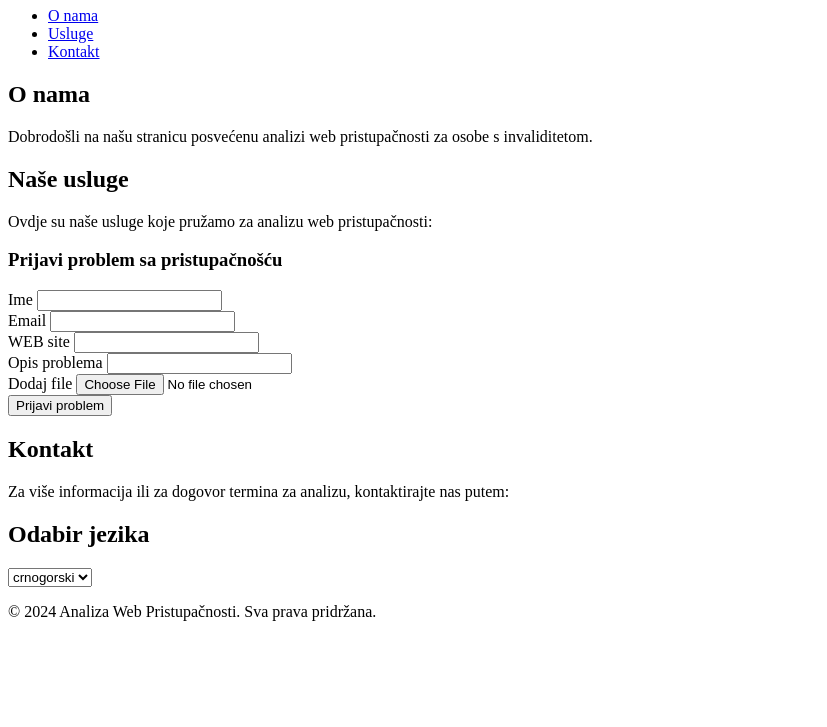
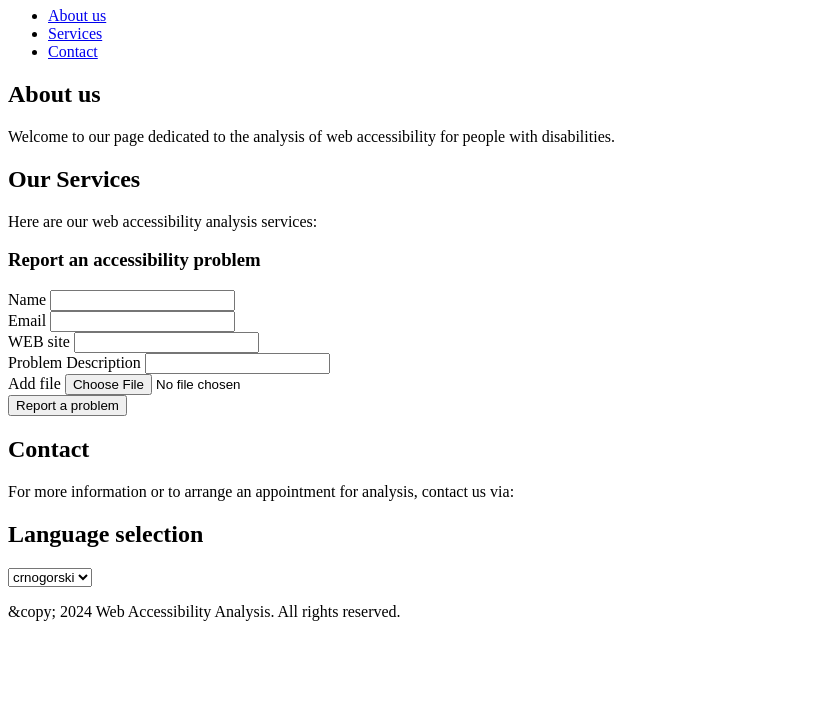
Before and after one commit to montanius/analiza_pristupacnosti, a plain HTML site: page index.html in a window 1280 px wide. Shown: the part 73-800 px from the top of the page, without its empty margins (0-827 px from the left). Drawn offline with Linux system fonts and the light colour scheme.

Commit message:
Urađen prevod  cijele stranice

```diff
--- a/en.json
+++ b/en.json
@@ -1,2 +1,24 @@
-{"glavniNaslov" : "Axessibility WEB site"
+{
+    "naslovDokumenta" : "Analysis of WEB accessibility",
+"glavniNaslov" : "Analysis of Web Accessibility for people with disabilities",
+"navigacijaStavkaJedan" : "About us",
+"navigacijaStavkaDva" : "Services",
+"navigacijaStavkaTri" : "Contact",
+"naslovJedan" : "About us",
+"naslovJedanPasusJedan" : "Welcome to our page dedicated to the analysis of web accessibility for people with disabilities.",
+"naslovDva" : "Our Services",
+"naslovDvaPasusJedan" : "Here are our web accessibility analysis services:",
+"naslovDvaJedan" : "Report an accessibility problem",
+"formaPrijavaInputIme" : "Name",
+"formaPrijavaInputImeGreska" : "You have entered illegal characters. Only uppercase and lowercase letters are allowed.",
+"formaPrijavaInputemail" : "E-mail",
+"formaPrijavaInputurl" : "WEB site",
+"formaPrijavaInputProblem" : "Problem Description",
+"formaPrijavaInputFile" : "Add file",
+"formaPrijavaInputSubmit" : "Report a problem",
+"uspjesnaPrijava" : "Form submitted successfully. Thanks for signing up.",
+"naslovTri" : "Contact",
+"naslovTriPasusJedan" : "For more information or to arrange an appointment for analysis, contact us via:",
+"naslovOdabirJezika" : "Language selection",
+"footerPasusJedan" : "&copy; 2024 Web Accessibility Analysis. All rights reserved."
 }
--- a/index.html
+++ b/index.html
@@ -3,7 +3,7 @@
 <head>
     <meta charset="UTF-8">
     <meta name="viewport" content="width=device-width, initial-scale=1.0">
-    <title> Analiza WEB pristupačnosti</title>
+    <title> Naslov dokumenta  </title>
     <style>
 .greska {
 color: red;
@@ -13,12 +13,12 @@ color: red;
     <!-- > LUKA: Moraćemo da prevedemo cijeli sajt. Luka će obezbijediti prevode, a Goran će implementirati logiku -->
     <header>
         <div class="container">
-            <h1 id="glavniNaslov" role="alert"> Analiza Web Pristupačnosti za osobe s invaliditetom </h1>
+            <h1 id="glavniNaslov" role="alert">glavniNaslov  </h1>
             <nav>
                 <ul>
-                    <li><a href="#about">O nama</a></li>
-                    <li><a href="#services">Usluge</a></li>
-                    <li><a href="#contact">Kontakt</a></li>
+                    <li><a href="#about"> <span id="navigacijaStavkaJedan"> O nama </span> </a></li>
+                    <li><a href="#services"> <span id="navigacijaStavkaDva"> Usluge </span> </a></li>
+                    <li><a href="#contact"> <span id="navigacijaStavkaTri"> Kontakt </span> </a></li>
                 </ul>
             </nav>
         </div>
@@ -27,50 +27,50 @@ color: red;
     <main>
         <section id="about">
             <div class="container">
-                <h2>O nama</h2>
-                <p>Dobrodošli na našu stranicu posvećenu analizi web pristupačnosti za osobe s invaliditetom.</p>
+                <h2 id="naslovJedan">O nama</h2>
+                <p id="naslovJedanPasusJedan">Dobrodošli na našu stranicu posvećenu analizi web pristupačnosti za osobe s invaliditetom.</p>
                 <!-- Ostatak sadržaja o "O nama" sekciji -->
             </div>
         </section>
 
         <section id="services">
             <div class="container">
-                <h2>Naše usluge</h2>
-                <p>Ovdje su naše usluge koje pružamo za analizu web pristupačnosti:</p>
+                <h2 id="naslovDva">Naše usluge</h2>
+                <p id="naslovDvaPasusJedan">Ovdje su naše usluge koje pružamo za analizu web pristupačnosti:</p>
                 <!-- Popis usluga -->
             </div>
 
-            <h3> Prijavi problem sa pristupačnošću </h3>
+            <h3 id="naslovDvaJedan"> Prijavi problem sa pristupačnošću </h3>
 <form id="formaPrijava">
-    <label for="ime"> Ime </label>
+    <label for="ime" id="formaPrijavaInputIme"> Ime </label>
     <input type="text" name="ime" id="ime" minlength="1" maxlength="100" pattern="^[a-zA-Z]+$" required><br>
-    <p class="greska" id="greskaIme" style="display: none;"> </p>
-    <label for="mail"> Email </label>
+    <p class="greska" id="formaPrijavaInputImeGreska" style="display: none;"> </p>
+    <label for="mail" id="email" > Email </label>
 <input type="email" name="mail" id="mail" required><br>
-<label for="url">  WEB site </label>
+<label for="url" id="formaPrijavaInputUrl" >  WEB site </label>
 <input type="url" name="url" id="url" required><br>
-<label for="problem"> Opis problema </label>
+<label for="problem" id="formaPrijavaInputProblem" > Opis problema </label>
 <input type="text" name="problem" id="problem" required><br>
-<label for="file"> Dodaj file </label>
+<label for="file" id="formaPrijavaInputFile" > Dodaj file </label>
 <input type="file" name="file" id="file"><br>
-<input type="submit" id="posalji" value="Prijavi problem">
+<input type="submit" id="formaPrijavaInputSubmit" value="Prijavi problem">
 </form>
 <p id="uspjesnaPrijava" style="display: none;" role="alert">  </p>
         </section>
 
         <section id="contact">
             <div class="container">
-                <h2>Kontakt</h2>
-                <p>Za više informacija ili za dogovor termina za analizu, kontaktirajte nas putem:</p>
+                <h2 id="naslovTri">Kontakt</h2>
+                <p id="naslovTriPasusJedan" >Za više informacija ili za dogovor termina za analizu, kontaktirajte nas putem:</p>
                 <!-- Kontakt informacije -->
             </div>
         </section>
 
         <div class="container">
-            <h2> Odabir jezika </h2>
+            <h2 id="naslovOdabirJezika" > Odabir jezika </h2>
                 <select id="jezik">
             <option value="crnogorski"> crnogorski </option>
-            <option value="engleski"> engleski </option>
+            <option value="english"> English  </option>
             </select>
             </div><div></div>
         </div>
@@ -78,18 +78,18 @@ color: red;
 
     <footer>
         <div class="container">
-            <p>&copy; 2024 Analiza Web Pristupačnosti. Sva prava pridržana.</p>
+            <p id="footerPasusJedan" >&copy; 2024 Analiza Web Pristupačnosti. Sva prava pridržana.</p>
             </div>
     </footer>
 
 <script>
+
 let inputIme = document.getElementById("ime");
-let posalji = document.getElementById("posalji");
+let formaPrijavaInputSubmit = document.getElementById("formaPrijavaInputSubmit");
 let formaPrijava = document.getElementById("formaPrijava");
 let uspjesnaPrijava = document.getElementById("uspjesnaPrijava");
-let greskaIme = document.getElementById("greskaIme");
+let formaPrijavaInputImeGreska = document.getElementById("formaPrijavaInputImeGreska");
 let jezik = document.getElementById("jezik");
-let glavniNaslov = document.getElementById("glavniNaslov");
 
 function postaviJezik(odabraniJezik){
 if(odabraniJezik === "crnogorski"){
@@ -101,50 +101,46 @@ if(odabraniJezik === "crnogorski"){
 
 
 function podesiPrevode(prevode){
-let idNizElemenataZaPrevod = ["glavniNaslov"];
-idNizElemenataZaPrevod.forEach(id => document.getElementById(id).textContent = prevode[id])
-
+    let idNizElemenataZaPrevod = ["naslovDokumenta", "glavniNaslov", "navigacijaStavkaJedan", "navigacijaStavkaDva", "navigacijaStavkaTri", "naslovJedan", "naslovJedanPasusJedan", "naslovDva", "naslovDvaPasusJedan", "naslovDvaJedan", "formaPrijavaInputIme", "formaPrijavaInputImeGreska", "formaPrijavaInputemail", "formaPrijavaInputurl", "formaPrijavaInputProblem", "formaPrijavaInputFile", "formaPrijavaInputSubmit",  "uspjesnaPrijava", "naslovTri", "naslovTriPasusJedan", "naslovOdabirJezika", "footerPasusJedan"];
+document.title = prevode["naslovDokumenta"];
+formaPrijavaInputSubmit.value = prevode["formaPrijavaInputSubmit"];
+idNizElemenataZaPrevod.forEach(id => { let element = document.getElementById(id);
+if(element){
+element.textContent = prevode[id]
+}
+});
 }
 
 
-
-
 function izmjenaJezika(){
-let odabraniJezik = jezik.value;
+    let odabraniJezik = jezik.value;
 localStorage.setItem("poslednjiOdabraniJezik", odabraniJezik);
-postaviNaslov(odabraniJezik);
+postaviJezik(odabraniJezik);
 }
-// LUKA: window.addEventListener("load", ...) nije potreban jer je skripta na kraju HTML dokumenta
-
 let poslednjiOdabraniJezik = localStorage.getItem("poslednjiOdabraniJezik");
 if(poslednjiOdabraniJezik){
 jezik.value = poslednjiOdabraniJezik;
 }
-postaviNaslov(poslednjiOdabraniJezik);
+postaviJezik(poslednjiOdabraniJezik);
 
 jezik.addEventListener("change", izmjenaJezika);
-
 
             formaPrijava.addEventListener("submit", function(event){
                 event.preventDefault();
                 let inputImeVrijednost = inputIme.value;
-
-
 let regexIme = /^[a-zA-Z]+$/;
 if(!regexIme.test(inputImeVrijednost)){
-    greskaIme.textContent = "Unijeli ste nedozvoljene  znakove. Dozvoljena su samo mala i velika slova.";
-    greskaIme.style.display = "block";
-    greskaIme.classList.add("greska");
+        formaPrijavaInputImeGreska.style.display = "block";
+    formaPrijavaInputImeGreska.classList.add("greska");
 }
 else {
 formaPrijava.style.display = "none";
-uspjesnaPrijava.textContent = "Uspješno poslata forma. Hvala na prijavi.";
 uspjesnaPrijava.style.display = "block";
 }
  });
 
 
-    </script>
+     </script>
 
 </body>
 </html>
```
Also changed, not shown: cg.json (+24 -1 lines).
